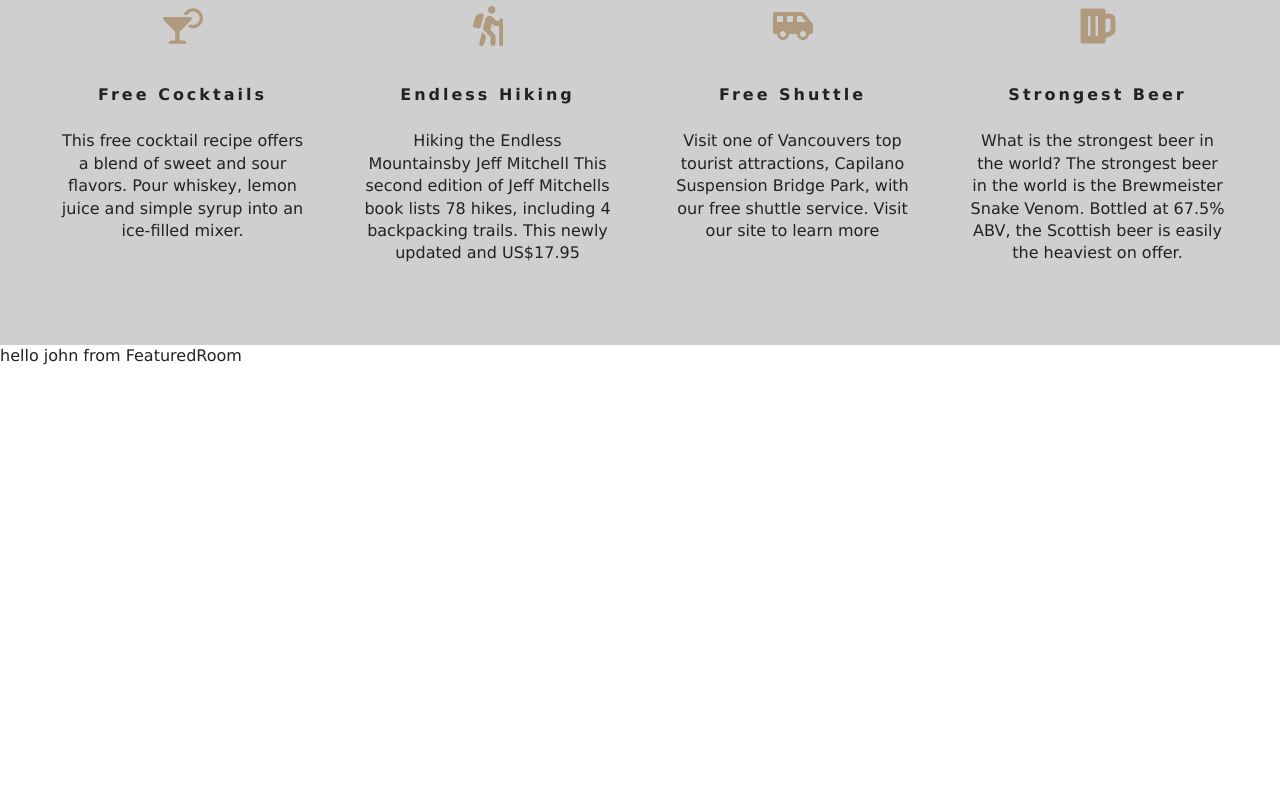
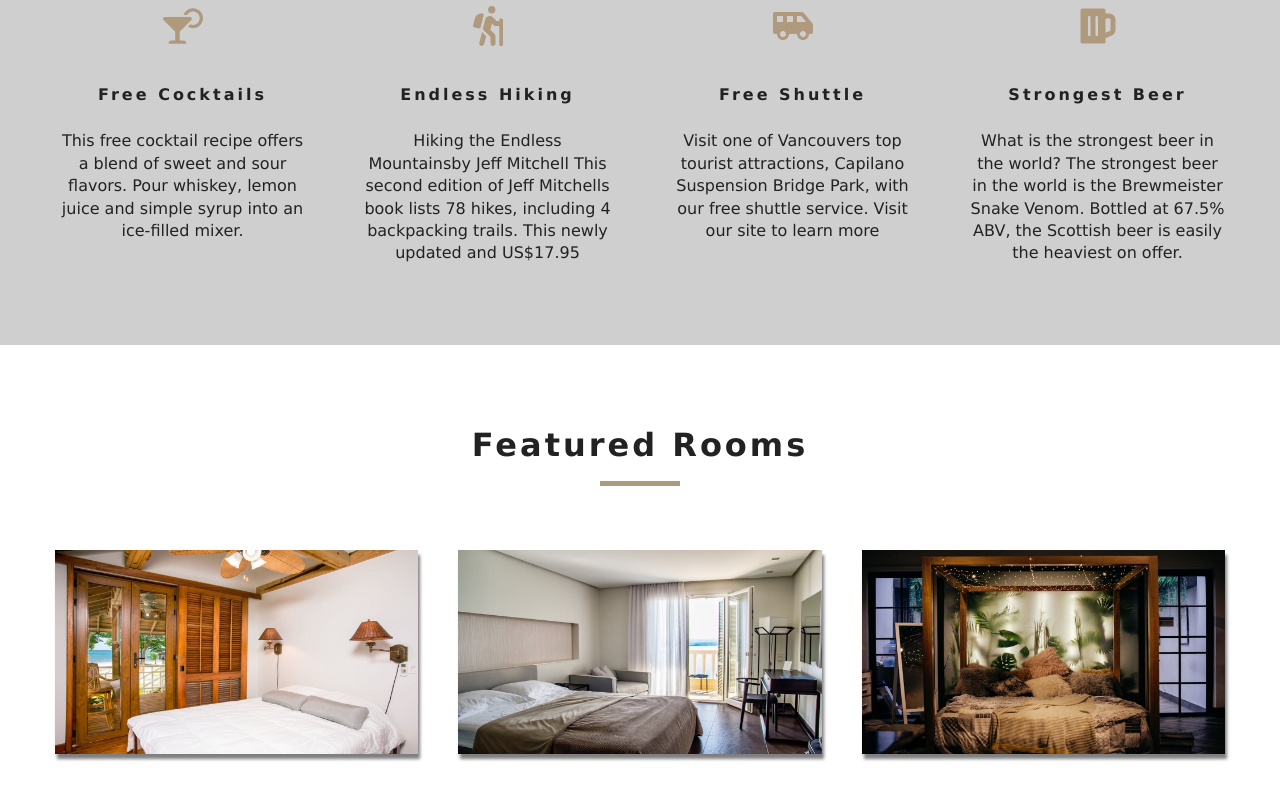
Before and after one commit to hamedjbbri/vancity-hotel-reactjs, a React (Create React App) app: page / in a window 1280 px wide. Shown: the part 1001-1801 px from the top of the page. Before the commit the page ends 1368 px from the top, so only its background shows below. Built offline with nearby package versions, Linux system fonts and the light colour scheme.

Commit message:
Featured images section

```diff
--- a/src/components/FeaturedRoom.js
+++ b/src/components/FeaturedRoom.js
@@ -1,16 +1,27 @@
 import React, { Component } from 'react';
-import {RoomContext} from '../context';
-
+import { RoomContext } from '../context';
+import Loading from './Loading';
+import Room from './Room';
+import Title from './Title';
 
 export default class FeaturedRoom extends Component {
 
     static contextType = RoomContext;
 
     render() {
-        const {name,greeting} = this.context;
+        let { loading, featuredRooms: rooms} = this.context;
+        rooms = rooms.map(room => {
+            return <Room key={room.id} room={room} />
+        })
 
+        return (
+            <section className="featured-rooms">
+                 <Title title="featured rooms" />
+                 <div className="featured-rooms-center">
+                     { loading ? <Loading /> : rooms }
+                 </div>
 
-        return <div>{greeting} {name} from FeaturedRoom</div>
-
+            </section>
+        );
     }
 }
--- /dev/null
+++ b/src/components/Loading.js
@@ -0,0 +1,12 @@
+import React from 'react'
+import loadingGif from '../images/gif/loading-arrow.gif'
+
+
+export default function Loading() {
+    return (
+        <div className="loading">
+          <h4>rooms data loading...</h4>
+          <img src={loadingGif} alt=""/>
+        </div>
+    )
+}
--- /dev/null
+++ b/src/components/Room.js
@@ -0,0 +1,17 @@
+import React from 'react'
+import { Link } from 'react-router-dom'
+
+export default function Room({room}) {
+
+    const { name, slug, images,price} = room;
+
+    return (
+        <article className="room">
+
+             <div className="img-container">
+                 <img src={images[0]} alt="aingle room" />
+             </div>
+
+            </article>
+    )
+}
--- a/src/context.js
+++ b/src/context.js
@@ -1,17 +1,39 @@
-import React, { Component } from 'react'
-
-
-
-
+import React, { Component } from 'react';
+import items from './data';
 const RoomContext = React.createContext();
 
 
+class RoomProvider extends Component {
+   state = {
+     rooms: [],
+     sortedRooms: [],
+     featuredRooms: [],
+     loading: true
+   };
 
-export default class RoomProvider extends Component {
-   state = {
-       greeting: 'hello',
-       name: 'john'
-   };
+   //getdata
+   componentDidMount(){
+       let rooms = this.formatData(items);
+       let featuredRooms = rooms.filter(room => room.featured === true);
+
+       this.setState({
+            rooms,
+            featuredRooms,
+            sortedRooms:rooms,
+            loading: false
+       });
+   }
+
+    formatData(items) {
+        let tempItems = items.map(item => {
+        let id = item.sys.id
+        let images= item.fields.images.map(image => image.fields.file.url);
+
+        let room = {...item.fields, images, id};
+        return room;
+        });
+        return tempItems;
+    }
 
     render() {
         return (
```
